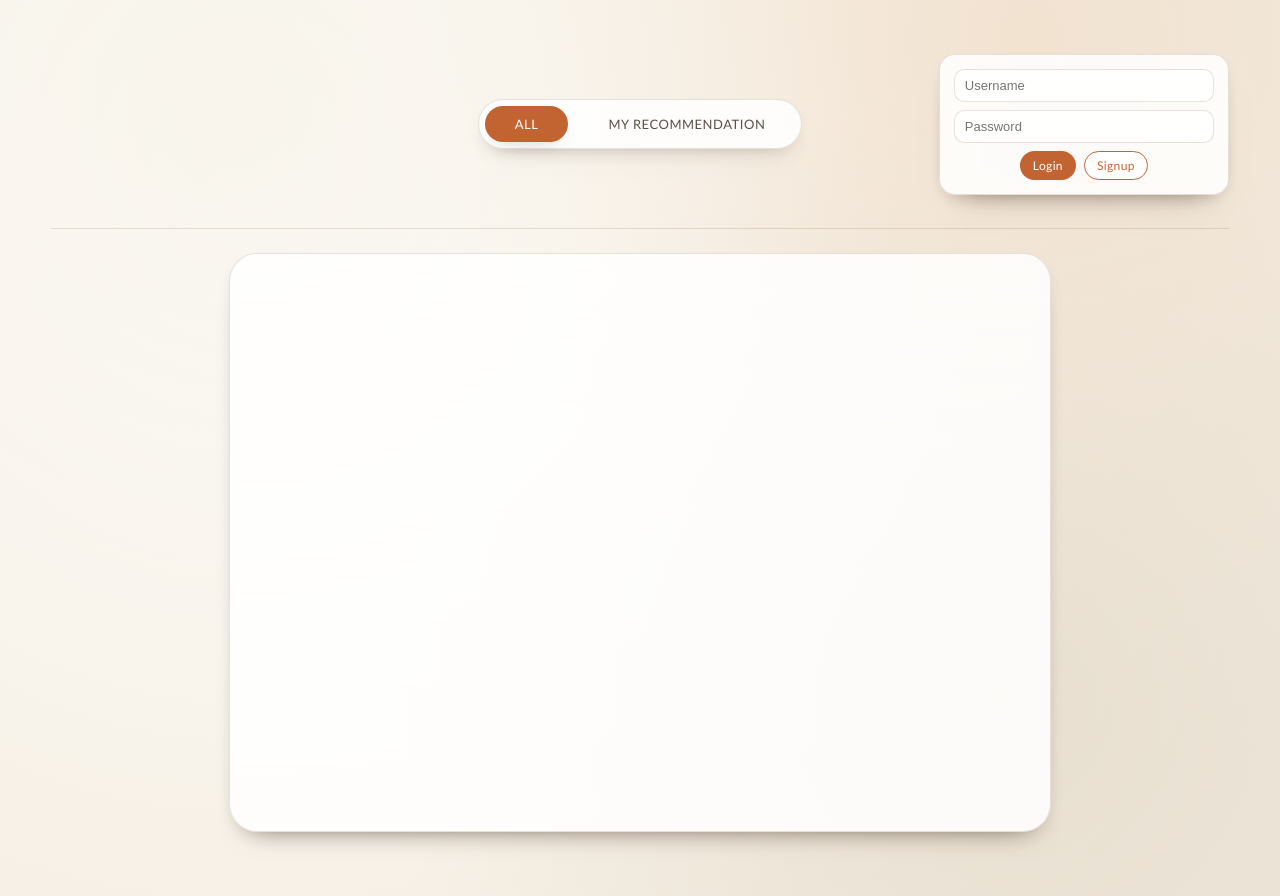
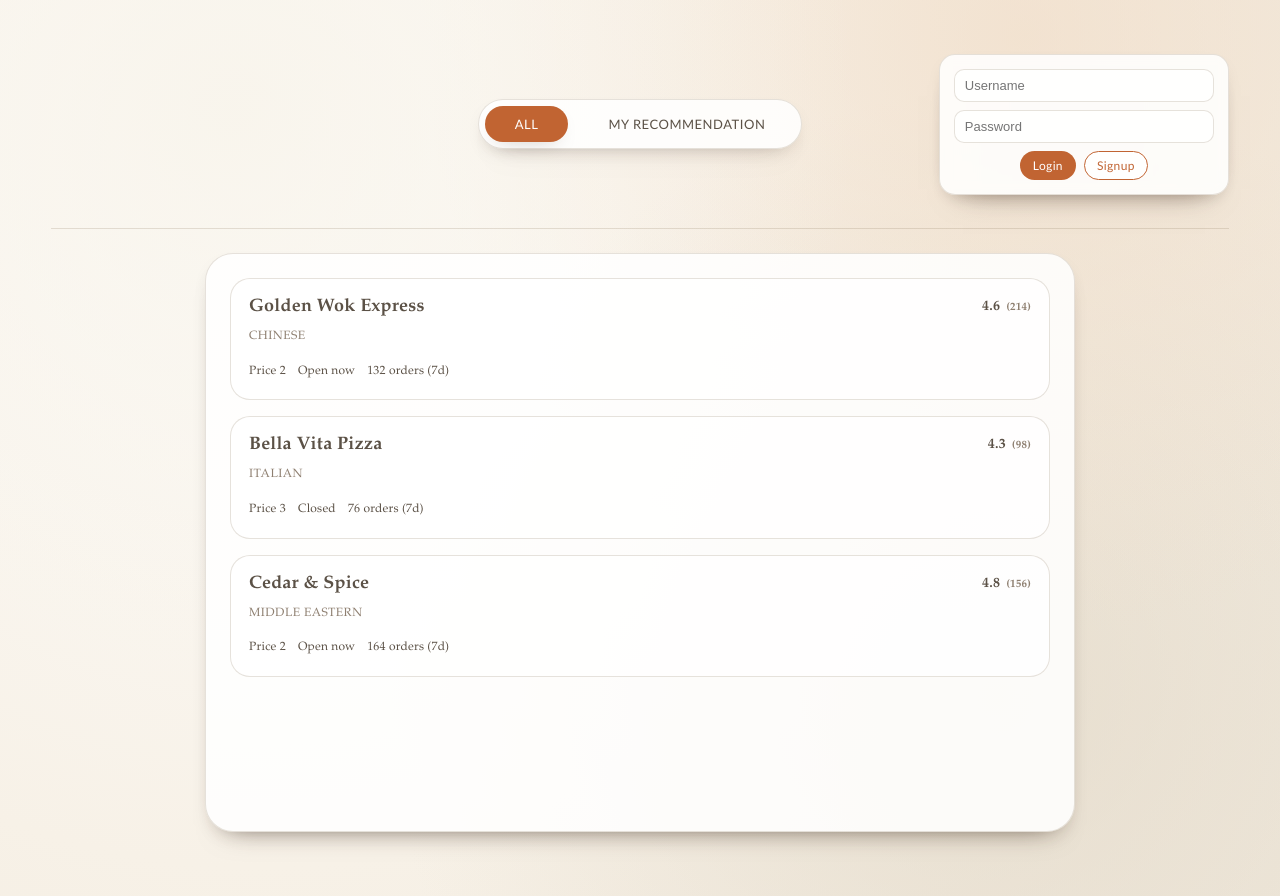
Before and after one commit to mlitvino/nextbite, a React (Vite) app in the folder frontend/: page / in a window 1280 px wide. Built offline with nearby package versions, Linux system fonts and the light colour scheme.

Commit message:
feat(ui): add StoreItem to display store info

```diff
--- a/frontend/src/App.css
+++ b/frontend/src/App.css
@@ -76,6 +76,63 @@
   min-height: 280px;
   width: min(820px, 100%);
   margin: -8px auto 0;
+  padding: 24px;
+}
+
+.store-list {
+  display: grid;
+  gap: 16px;
+}
+
+.store-card {
+  border-radius: 20px;
+  border: 1px solid var(--panel-border);
+  background: rgba(255, 255, 255, 0.75);
+  padding: 16px 18px;
+  display: grid;
+  gap: 10px;
+}
+
+.store-main {
+  display: flex;
+  align-items: flex-start;
+  justify-content: space-between;
+  gap: 12px;
+}
+
+.store-name {
+  margin: 0;
+  font-size: 18px;
+  font-weight: 600;
+}
+
+.store-meta {
+  margin: 4px 0 0;
+  font-size: 12px;
+  color: var(--muted);
+  letter-spacing: 0.04em;
+  text-transform: uppercase;
+}
+
+.store-rating {
+  font-size: 14px;
+  font-weight: 600;
+  display: flex;
+  gap: 6px;
+  align-items: baseline;
+}
+
+.store-count {
+  font-size: 11px;
+  color: var(--muted);
+}
+
+.store-details {
+  display: flex;
+  flex-wrap: wrap;
+  gap: 12px;
+  font-size: 12px;
+  color: var(--text);
 }
 
 .corner {
--- a/frontend/src/App.tsx
+++ b/frontend/src/App.tsx
@@ -1,5 +1,49 @@
 import SessionPanel from './components/SessionPanel'
+import StoreItem from './components/StoreItem'
+import type { Store } from './types/store'
 import './App.css'
+
+const stores: Store[] = [
+  {
+    id: 'store-1',
+    name: 'Golden Wok Express',
+    primary_cuisine: 'Chinese',
+    cuisines: ['Chinese', 'Asian'],
+    price_tier: 2,
+    rating_avg: 4.6,
+    rating_count: 214,
+    orders_7d: 132,
+    is_open_now: true,
+    created_at: '2024-05-10T12:00:00Z',
+    geo: { latitude: 37.789, longitude: -122.401 },
+  },
+  {
+    id: 'store-2',
+    name: 'Bella Vita Pizza',
+    primary_cuisine: 'Italian',
+    cuisines: ['Italian', 'Pizza'],
+    price_tier: 3,
+    rating_avg: 4.3,
+    rating_count: 98,
+    orders_7d: 76,
+    is_open_now: false,
+    created_at: '2024-04-18T08:30:00Z',
+    geo: { latitude: 37.781, longitude: -122.412 },
+  },
+  {
+    id: 'store-3',
+    name: 'Cedar & Spice',
+    primary_cuisine: 'Middle Eastern',
+    cuisines: ['Middle Eastern', 'Mediterranean'],
+    price_tier: 2,
+    rating_avg: 4.8,
+    rating_count: 156,
+    orders_7d: 164,
+    is_open_now: true,
+    created_at: '2024-03-05T15:15:00Z',
+    geo: { latitude: 37.774, longitude: -122.431 },
+  },
+]
 
 function App() {
   return (
@@ -16,7 +60,13 @@ function App() {
           <SessionPanel />
       </header>
       <main className="content" role="tabpanel" aria-label="Recommendations">
-        <div className="content-shell" />
+        <section className="content-shell">
+          <div className="store-list">
+            {stores.map((store) => (
+              <StoreItem key={store.id} store={store} />
+            ))}
+          </div>
+        </section>
       </main>
     </div>
   )
--- /dev/null
+++ b/frontend/src/components/StoreItem.tsx
@@ -0,0 +1,29 @@
+import type { Store } from '../types/store'
+
+type StoreItemProps = {
+  store: Store
+}
+
+function StoreItem({ store }: StoreItemProps) {
+  return (
+    <article className="store-card">
+      <div className="store-main">
+        <div>
+          <h3 className="store-name">{store.name}</h3>
+          <p className="store-meta">{store.primary_cuisine}</p>
+        </div>
+        <div className="store-rating">
+          <span>{store.rating_avg.toFixed(1)}</span>
+          <span className="store-count">({store.rating_count})</span>
+        </div>
+      </div>
+      <div className="store-details">
+        <span>Price {store.price_tier}</span>
+        <span>{store.is_open_now ? 'Open now' : 'Closed'}</span>
+        <span>{store.orders_7d} orders (7d)</span>
+      </div>
+    </article>
+  )
+}
+
+export default StoreItem
```
